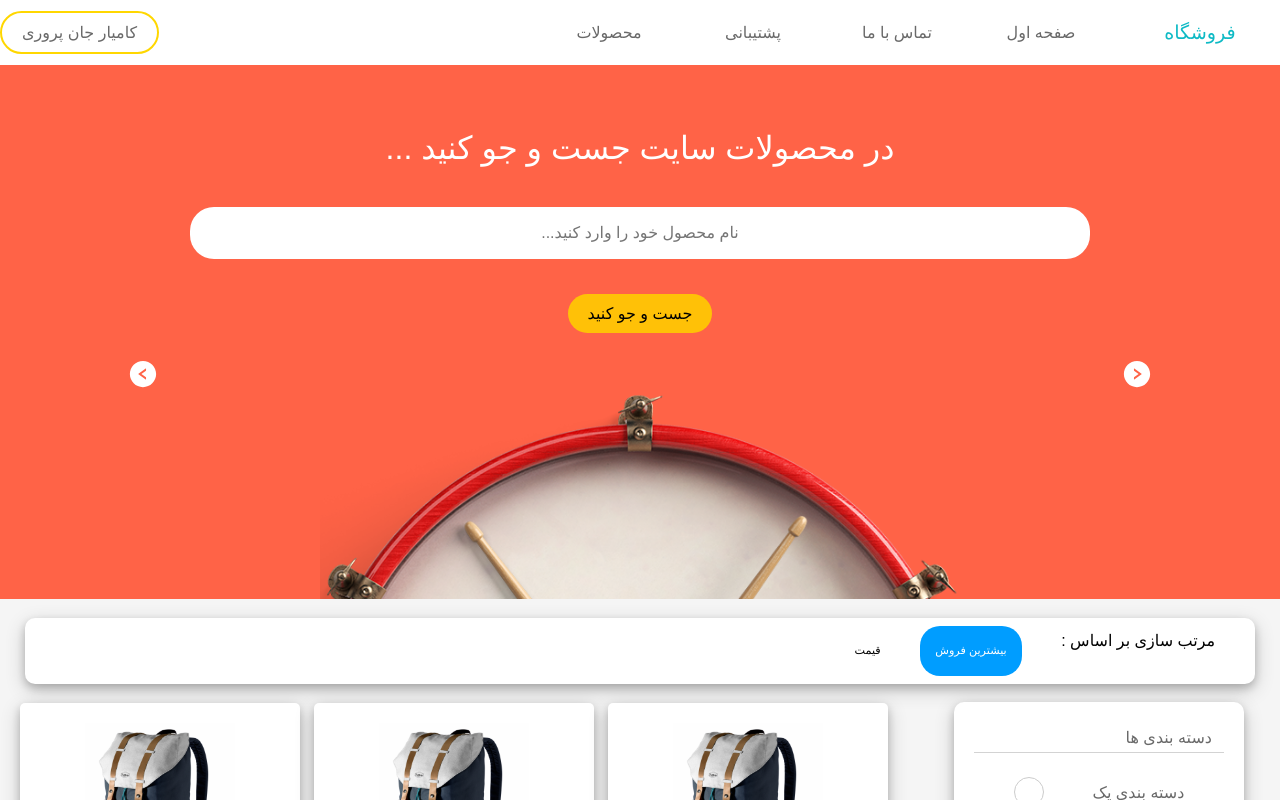
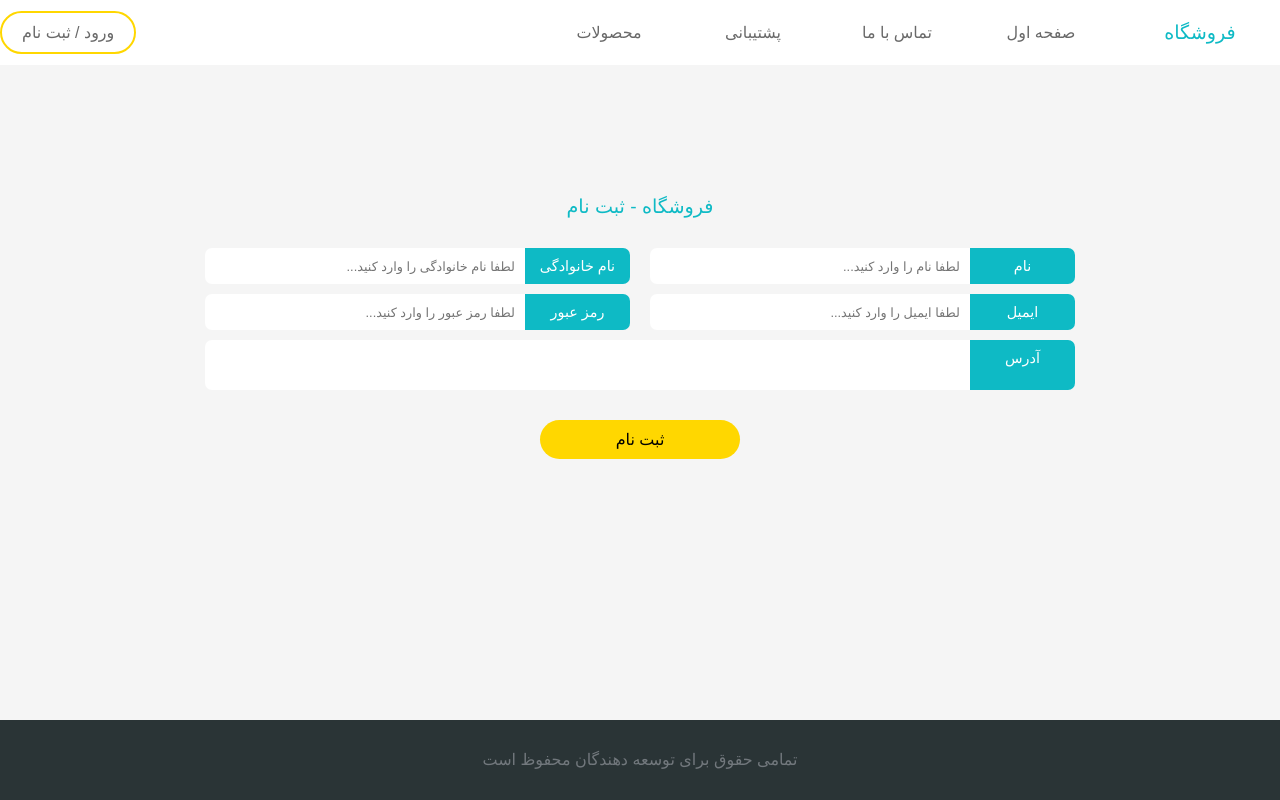
Before and after one commit to kjanparvari/ie-ecommerce-front, a React (Create React App) app: page /signup in a window 1280 px wide. Shown: the top 800 px of the page. Built offline with nearby package versions, Linux system fonts and the light colour scheme.

Commit message:
idk what i did

```diff
--- a/package.json
+++ b/package.json
@@ -1,6 +1,7 @@
 {
   "name": "ie-project-front",
   "version": "0.1.0",
+  "proxy": "http://localhost:7000",
   "private": true,
   "dependencies": {
     "@material-ui/core": "^4.12.1",
@@ -11,10 +12,15 @@
     "@types/node": "^12.20.7",
     "@types/react": "^17.0.3",
     "@types/react-dom": "^17.0.3",
+    "@types/react-router-dom": "^5.1.8",
+    "@types/react-router-hash-link": "^2.4.1",
+    "axios": "^0.21.1",
     "formik": "^2.2.6",
     "react": "^17.0.2",
     "react-dom": "^17.0.2",
     "react-icons": "^4.2.0",
+    "react-router-dom": "^5.2.0",
+    "react-router-hash-link": "^2.4.3",
     "react-scripts": "4.0.3",
     "rsuite": "^4.9.3",
     "typescript": "^4.2.4",
--- a/src/App.tsx
+++ b/src/App.tsx
@@ -1,4 +1,4 @@
-import React from 'react'
+import React, {useState} from 'react'
 import './App.css';
 import HomePage from "./Components/HomePage";
 import Navbar from "./Components/Navbar";
@@ -6,18 +6,39 @@ import LoginPage from "./Components/LoginPage";
 import SignupPage from "./Components/SignupPage";
 import UserPage from "./Components/UserPage";
 import AdminPage from "./Components/AdminPage";
+import {
+    BrowserRouter as Router,
+    Switch,
+    Route
+} from "react-router-dom";
 
 const App = () => {
+    // const [loggedIn, setLoggedIn] = useState( false);
     return (
         <div className="App">
-            <header>
-                <Navbar/>
-            </header>
-            <HomePage/>
-            {/*<LoginPage/>*/}
-            {/*<SignupPage/>*/}
-            {/*<UserPage/>*/}
-            {/*<AdminPage/>*/}
+            <Router>
+                <header>
+                    <Navbar/>
+                </header>
+                <Switch>
+                    <Route exact path="/">
+                        <HomePage/>
+                    </Route>
+                    <Route exact path="/login">
+                        <LoginPage/>
+                    </Route>
+                    <Route exact path="/signup">
+                        <SignupPage/>
+                    </Route>
+                    <Route exact path="/user">
+                        <UserPage/>
+                    </Route>
+                    <Route exact path="/admin">
+                        <AdminPage/>
+                    </Route>
+                </Switch>
+            </Router>
+
             <footer className="footer">
                 <div className="footer-inner">
                     تمامی حقوق برای توسعه دهندگان محفوظ است
--- a/src/Components/HomePage.tsx
+++ b/src/Components/HomePage.tsx
@@ -7,7 +7,8 @@ import smartphonesImg from "../img/hero_header/smartphones.png"
 import Card from "./Card";
 import {AiFillLeftCircle, AiFillRightCircle} from 'react-icons/ai'
 import Slider from '@material-ui/core/Slider';
-
+import {log} from "util";
+import axios, {AxiosError} from 'axios'
 
 const heroImages = [clockImg, ps5Img, smartphonesImg]
 const HomePage = (props: any) => {
@@ -15,8 +16,9 @@ const HomePage = (props: any) => {
     const [timerFlag, setTimerFlag] = useState(false);
     const [pageNumber, setPageNumber] = useState(1);
     const [pageCapacity, setPageCapacity] = useState(15);
+    const [checkBoxes, setCheckBoxes]: any[] = useState([])
+    const [sortType, setSortType] = useState("best-selling") // best-selling, price-low, price-high
     const allCards: any[] = []
-    const checkBoxes: any[] = [];
     const [sliderValue, setSliderValue] = React.useState<number[]>([20, 37]);
 
     const handleSliderChange = (event: any, newValue: number | number[]) => {
@@ -111,8 +113,15 @@ const HomePage = (props: any) => {
     // useEffect(() => {
     for (let i = 0; i < 100; i++)
         allCards.push(<Card key={`card${i}`}/>)
-    for (let i = 0; i < 5; i++)
-        checkBoxes.push(<KcheckBox className="categories__option" key={`checkBox${i}`}/>)
+    useEffect(() => {
+        axios.get("/api/categories/all").then((response: any) => {
+            const newCheckBoxes: any[] = []
+            for (let i = 0; i < response.data.length; i++)
+                newCheckBoxes.push(<KcheckBox className="categories__option" id={i} name={response.data[i]}/>)
+            setCheckBoxes(() => newCheckBoxes)
+        })
+    }, [])
+
     // }, [])
 
     // @ts-ignore
@@ -133,11 +142,21 @@ const HomePage = (props: any) => {
                 <img src={heroImg} className="hero-header__img" alt=""/>
 
             </section>
-            <section className="products-section">
+            <section id="products-section" className="products-section">
                 <div className="sort-box">
                     <span className="sort-msg">: مرتب سازی بر اساس</span>
-                    <button className="sort-btn sort-btn--chosen   ">بیشترین فروش</button>
-                    <button className="sort-btn">قیمت</button>
+                    <button className={`sort-btn ${sortType === "best-selling" ? "sort-btn--chosen" : ""}`}
+                            onClick={() => setSortType(()=> "best-selling")}>
+                        بیشترین فروش
+                    </button>
+                    <button className={`sort-btn ${sortType === "price-high" ? "sort-btn--chosen" : ""}`}
+                            onClick={() => setSortType(()=> "price-high")}>
+                        گران ترین
+                    </button>
+                    <button className={`sort-btn ${sortType === "price-low" ? "sort-btn--chosen" : ""}`}
+                            onClick={() => setSortType(()=> "price-low")}>
+                        ارزان ترین
+                    </button>
                 </div>
                 <div className="products-panel">
                     <div className="filters">
--- a/src/Components/KcheckBox.tsx
+++ b/src/Components/KcheckBox.tsx
@@ -1,15 +1,18 @@
-import React from 'react';
+import React, {useEffect} from 'react';
 import '../styles/KcheckBox.css'
 
-function KcheckBox({className, style, id}: any) {
+function KcheckBox({className, style, id, name}: any) {
+    useEffect(()=>{
+        console.log(`checkBox:${id}`);
+    }, [])
     return (
         <div className={className} style={style}>
             <div className="round-checkbox__container">
                 <div className="round-checkbox">
-                    <input type="checkbox" id={`checkbox ${id}`}/>
-                    <label htmlFor={`checkbox ${id}`}/>
+                    <input type="checkbox" id={`checkbox-input${id}`} key={`checkbox${id}`}/>
+                    <label htmlFor={`checkbox-input${id}`}/>
                 </div>
-                <div className="round-checkbox__title">دسته بندی یک</div>
+                <div className="round-checkbox__title">{name}</div>
             </div>
 
         </div>
--- a/src/Components/LoginPage.tsx
+++ b/src/Components/LoginPage.tsx
@@ -1,10 +1,15 @@
-import React, {useEffect, useRef} from 'react';
+import React, {useEffect, useRef, useState} from 'react';
 import '../styles/LoginPage.css'
 import '../styles/kform.css'
 import Kinput from "./Kinput";
+import {NavHashLink} from "react-router-hash-link";
+import {AiFillCheckCircle, AiFillCloseCircle} from "react-icons/ai";
+import axios, {AxiosResponse} from "axios";
 
 function LoginPage(props: any) {
     const modalRef = useRef(null);
+    const [modalMsg, setModalMsg] = useState("");
+    const [modalIcon, setModalIcon] = useState(false);
     let validation: any = {}
     const openModal = () => {
         //@ts-ignore
@@ -17,8 +22,25 @@ function LoginPage(props: any) {
     const submitHandler = () => {
         const email = validation.email();
         const password = validation.password();
-        if (email && password)
-            openModal();
+        if (email && password){
+            const info = {
+                email: email,
+                password: password
+            }
+            axios.post("/api/login", info).then((response: AxiosResponse) => {
+                console.log(response);
+                setModalMsg(response.data);
+                setModalIcon(response.status === 200);
+                openModal();
+            }).catch(error => {
+                if (error.response){
+                    console.log(error.response);
+                    setModalMsg(error.response.data);
+                    setModalIcon(error.response.status === 200);
+                    openModal();
+                }
+            })
+        }
     }
     useEffect(() => {
         window.onclick = (event: MouseEvent) => {
@@ -39,12 +61,17 @@ function LoginPage(props: any) {
 
             </form>
             <button className="kform__btn" onClick={submitHandler}>ورود</button>
+            <NavHashLink to="/signup" className="login-page__signup-link">
+                در فروشگاه ثبت نام کنید
+            </NavHashLink>
             <div className="login-page__modal" ref={modalRef}>
                 <div className="login-page__modal__content">
                     <span className="login-page__modal__close-btn" onClick={closeModal}>&times;</span>
-                    <p>All cockroachs rob cloudy, dead seas.</p>
-                    <br/>
-                    <br/>
+                    {
+                        modalIcon ? <AiFillCheckCircle className="login-page__modal__icon--success"/> :
+                            <AiFillCloseCircle className="login-page__modal__icon--danger"/>
+                    }
+                    <p className="login-page__modal__msg">{modalMsg}</p>
                 </div>
             </div>
         </section>
--- a/src/Components/Navbar.tsx
+++ b/src/Components/Navbar.tsx
@@ -1,30 +1,32 @@
 import React from 'react';
 import '../styles/Navbar.css'
+import {Link} from "react-router-dom";
+import {HashLink, NavHashLink} from 'react-router-hash-link'
 
 const Navbar = (props: any) => {
-    const loggedIn = true;
+    const loggedIn = false;
     return (
         <nav className="navbar">
             <button className="navbar__log">
                 فروشگاه
             </button>
-            <button className="navbar__btn">
+            <Link to="/" className="navbar__btn">
                     صفحه اول
-            </button>
-            <button className="navbar__btn">
+            </Link>
+            <Link to="/contactus" className="navbar__btn">
                     تماس با ما
-            </button>
-            <button className="navbar__btn">
+            </Link>
+            <Link to="/support" className="navbar__btn">
                 پشتیبانی
-            </button>
-            <button className="navbar__btn">
+            </Link>
+            <NavHashLink to="/#production-section" className="navbar__btn">
                 محصولات
-            </button>
+            </NavHashLink>
             {
                 !loggedIn ?
-                <button className="navbar__login-btn">
+                    <NavHashLink to="/login" className="navbar__login-btn">
                         ورود / ثبت نام
-                </button> :
+                    </NavHashLink> :
                     <div className="navbar__dropdown">
                         <button className="navbar__dropdown__btn">{"کامیار جان پروری"}</button>
                         <div className="navbar__dropdown__content">
--- a/src/Components/SignupPage.tsx
+++ b/src/Components/SignupPage.tsx
@@ -2,9 +2,13 @@ import React, {useEffect, useRef, useState} from 'react';
 import Kinput from "./Kinput";
 import '../styles/LoginPage.css'
 import '../styles/kform.css'
+import axios, {AxiosError, AxiosResponse} from 'axios'
+import {AiFillCheckCircle, AiFillCloseCircle} from 'react-icons/ai'
 
 function SignupPage(props: any) {
     const modalRef = useRef(null);
+    const [modalMsg, setModalMsg] = useState("");
+    const [modalIcon, setModalIcon] = useState(false);
     let validation: any = {}
     const openModal = () => {
         //@ts-ignore
@@ -14,14 +18,36 @@ function SignupPage(props: any) {
         //@ts-ignore
         modalRef.current.style.display = "none"
     }
-    const submitHandler = () => {
+    const submitHandler = (event: any) => {
+        event.preventDefault()
         const firstname = validation.firstname();
         const lastname = validation.lastname();
         const email = validation.email();
         const password = validation.password();
         const address = validation.address();
-        if (firstname && lastname && email && password && address)
-            openModal();
+        if (firstname && lastname && email && password && address) {
+            const info = {
+                firstname: firstname,
+                lastname: lastname,
+                email: email,
+                password: password,
+                address: address
+            }
+            axios.post("/api/signup", info).then((response: AxiosResponse) => {
+                console.log(response);
+                setModalMsg(response.data);
+                setModalIcon(response.status === 200);
+                openModal();
+            }).catch(error => {
+                if (error.response){
+                    console.log(error.response);
+                    setModalMsg(error.response.data);
+                    setModalIcon(error.response.status === 200);
+                    openModal();
+                }
+            })
+        }
+
     }
     useEffect(() => {
         window.onclick = (event: MouseEvent) => {
@@ -32,7 +58,7 @@ function SignupPage(props: any) {
     return (
         <section className="login-page">
             <div className="login-page__title">فروشگاه - ثبت نام</div>
-            <form className="login-page__form kform">
+            <div className="login-page__form kform">
                 <div className="kform__row">
                     <Kinput label="نام خانوادگی" type="lastname" validation={validation} left/>
                     <Kinput label="نام" type="firstname" validation={validation} right/>
@@ -44,14 +70,16 @@ function SignupPage(props: any) {
                 <div className="kform__row" style={{marginTop: 10}}>
                     <Kinput label="آدرس" type="address" validation={validation} big/>
                 </div>
-            </form>
-            <button className="kform__btn" onClick={submitHandler}>ثبت نام</button>
+            </div>
+            <button className="kform__btn" onClick={(event) => submitHandler(event)}>ثبت نام</button>
             <div className="login-page__modal" ref={modalRef}>
                 <div className="login-page__modal__content">
                     <span className="login-page__modal__close-btn" onClick={closeModal}>&times;</span>
-                    <p>All cockroachs rob cloudy, dead seas.</p>
-                    <br/>
-                    <br/>
+                    {
+                        modalIcon ? <AiFillCheckCircle className="login-page__modal__icon--success"/> :
+                            <AiFillCloseCircle className="login-page__modal__icon--danger"/>
+                    }
+                    <p className="login-page__modal__msg">{modalMsg}</p>
                 </div>
             </div>
         </section>
--- a/src/styles/LoginPage.css
+++ b/src/styles/LoginPage.css
@@ -63,3 +63,30 @@
     text-decoration: none;
     cursor: pointer;
 }
+
+.login-page__signup-link {
+    text-decoration: none;
+    color: dimgray;
+    margin-top: 2%;
+}
+
+.login-page__signup-link:hover {
+    color: var(--firouzei);
+}
+
+.login-page__modal__icon--success {
+    color: var(--success);
+    font-size: 60px;
+    margin: 10% auto 2% auto;
+}
+
+.login-page__modal__icon--danger {
+    color: var(--danger);
+    font-size: 60px;
+    margin: 10% auto 2% auto;
+}
+
+.login-page__modal__msg {
+    margin: 2% auto 5% auto;
+    font-size: 18px;
+}
--- a/src/styles/Navbar.css
+++ b/src/styles/Navbar.css
@@ -18,6 +18,7 @@
     margin: auto 12px;
     transition: transform 450ms;
     text-decoration: none;
+    cursor: pointer;
     outline: none;
     border: none;
     font-size: var(--default-font-size);
@@ -61,6 +62,7 @@
     border: 2px solid gold;
     padding: 10px 20px;
     transition: transform 450ms;
+    cursor: pointer;
     outline: none;
     font-size: var(--default-font-size);
     font-family: var(--default-font-family);
```
Also changed, not shown: 1 other file (tests, documents, lock files or other folders). Lines whose indentation alone changed are shown as unchanged.
